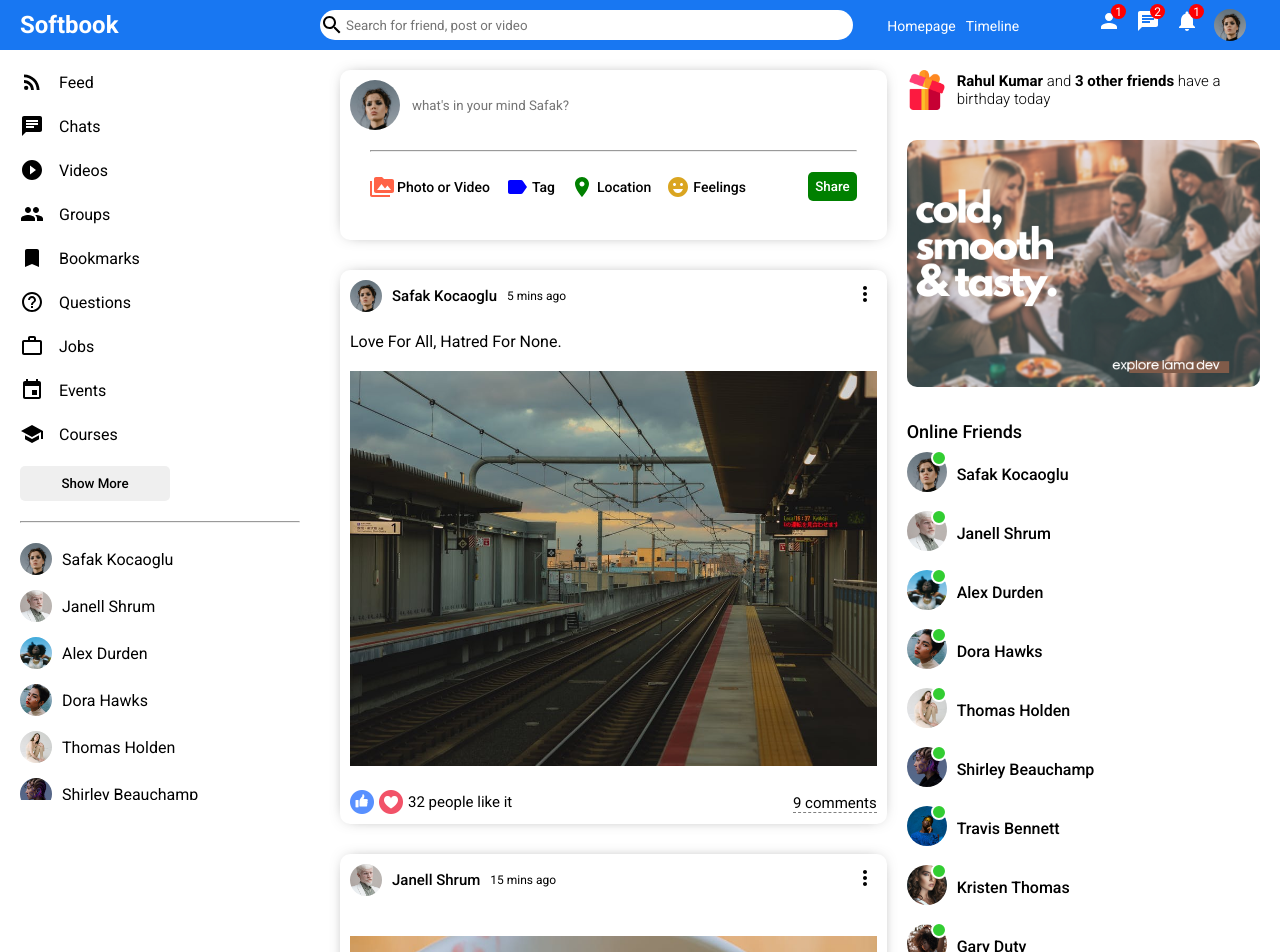
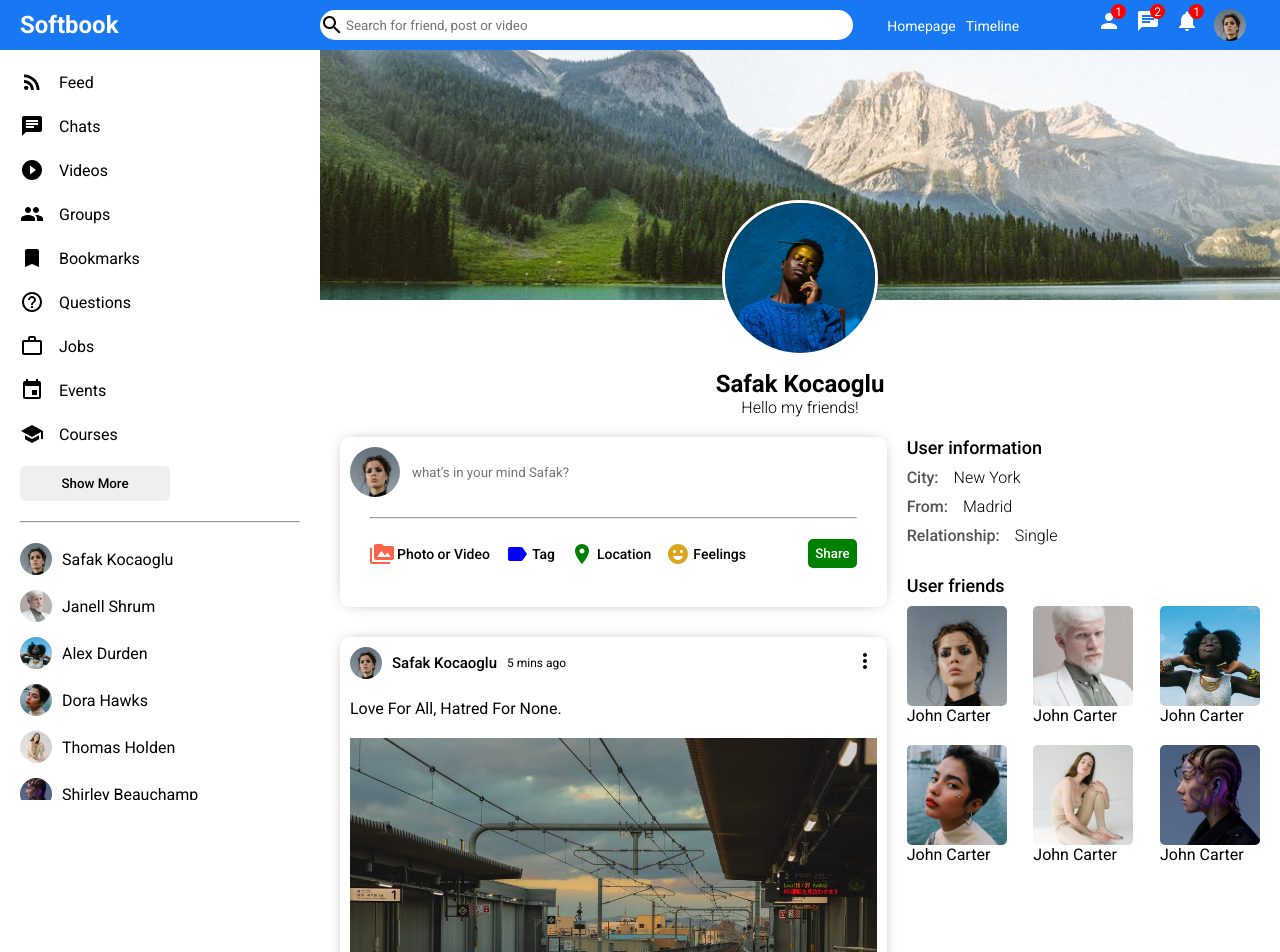
Before and after one commit to rajesh-gole-softobiz/Softbook, a React (Create React App) app in the folder react-softbook/: page / in a window 1280 px wide. Shown: the top 952 px of the page. Built offline with nearby package versions, Linux system fonts and the light colour scheme.

Commit message:
Profile Page

```diff
--- a/react-softbook/src/App.js
+++ b/react-softbook/src/App.js
@@ -1,8 +1,9 @@
 import Home from "./pages/home/Home";
+import Profile from "./pages/profile/Profile";
 
 function App() {
   return (
-     <Home/>
+     <Profile/>
   );
 }
 
--- a/react-softbook/src/components/rightbar/Rightbar.jsx
+++ b/react-softbook/src/components/rightbar/Rightbar.jsx
@@ -1,84 +1,105 @@
-import './rightbar.css';
-import {Users} from '../../dummyData';
-import Online from '../online/Online';
+import "./rightbar.css";
+import { Users } from "../../dummyData";
+import Online from "../online/Online";
 
-export default function Rightbar() {
-  return (
-    <div className='rightbar'>
-      <div className="rightbarWrapper">
-
+export default function Rightbar({ profile }) {
+  const HomeRightbar = () => {
+    return (
+      <>
         <div className="birthdayContainer">
           <img className="birthdayImg" src="assets/gift.png" alt="" />
-          <span className="birthdayText"><b>Rahul Kumar</b> and <b>3 other friends</b> have a birthday today</span>
+          <span className="birthdayText">
+            <b>Pola Foster</b> and <b>3 other friends</b> have a birhday today.
+          </span>
         </div>
+        <img className="rightbarAd" src="assets/ad.png" alt="" />
+        <h4 className="rightbarTitle">Online Friends</h4>
+        <ul className="rightbarFriendList">
+          {Users.map((u) => (
+            <Online key={u.id} user={u} />
+          ))}
+        </ul>
+      </>
+    );
+  };
 
-        <img className='rightbarAd' src="assets/ad.png" alt="" />
-        <h4 className='rightbarTitle'>Online Friends</h4>
-        <ul className="rightbarFriendList">
-
-          {Users.map(u=>(
-            <Online key={u.id} user={u}/>
-          ))}
-
-{/*
-          <li className="rightbarFriend">
-            <div className="rightbarProfileImgContainer">
-              <img className="rightbarProfileImg" src="assets/person/3.jpeg" alt="" />
-              <span className="rightbarOnline"></span>
-            </div>
-            <span className='rightbarUsername'>John Carter</span>
-          </li>
-
-          <li className="rightbarFriend">
-            <div className="rightbarProfileImgContainer">
-              <img className="rightbarProfileImg" src="assets/person/3.jpeg" alt="" />
-              <span className="rightbarOnline"></span>
-            </div>
-            <span className='rightbarUsername'>John Carter</span>
-          </li>
-
-          <li className="rightbarFriend">
-            <div className="rightbarProfileImgContainer">
-              <img className="rightbarProfileImg" src="assets/person/3.jpeg" alt="" />
-              <span className="rightbarOnline"></span>
-            </div>
-            <span className='rightbarUsername'>John Carter</span>
-          </li>
-
-          <li className="rightbarFriend">
-            <div className="rightbarProfileImgContainer">
-              <img className="rightbarProfileImg" src="assets/person/3.jpeg" alt="" />
-              <span className="rightbarOnline"></span>
-            </div>
-            <span className='rightbarUsername'>John Carter</span>
-          </li>
-
-          <li className="rightbarFriend">
-            <div className="rightbarProfileImgContainer">
-              <img className="rightbarProfileImg" src="assets/person/3.jpeg" alt="" />
-              <span className="rightbarOnline"></span>
-            </div>
-            <span className='rightbarUsername'>John Carter</span>
-          </li>
-
-          <li className="rightbarFriend">
-            <div className="rightbarProfileImgContainer">
-              <img className="rightbarProfileImg" src="assets/person/3.jpeg" alt="" />
-              <span className="rightbarOnline"></span>
-            </div>
-            <span className='rightbarUsername'>John Carter</span>
-          </li>
-
-          <li className="rightbarFriend">
-            <div className="rightbarProfileImgContainer">
-              <img className="rightbarProfileImg" src="assets/person/3.jpeg" alt="" />
-              <span className="rightbarOnline"></span>
-            </div>
-            <span className='rightbarUsername'>John Carter</span>
-          </li> */}
-
-        </ul>
+  const ProfileRightbar = () => {
+    return (
+      <>
+        <h4 className="rightbarTitle">User information</h4>
+        <div className="rightbarInfo">
+          <div className="rightbarInfoItem">
+            <span className="rightbarInfoKey">City:</span>
+            <span className="rightbarInfoValue">New York</span>
+          </div>
+          <div className="rightbarInfoItem">
+            <span className="rightbarInfoKey">From:</span>
+            <span className="rightbarInfoValue">Madrid</span>
+          </div>
+          <div className="rightbarInfoItem">
+            <span className="rightbarInfoKey">Relationship:</span>
+            <span className="rightbarInfoValue">Single</span>
+          </div>
+        </div>
+        <h4 className="rightbarTitle">User friends</h4>
+        <div className="rightbarFollowings">
+          <div className="rightbarFollowing">
+            <img
+              src="assets/person/1.jpeg"
+              alt=""
+              className="rightbarFollowingImg"
+            />
+            <span className="rightbarFollowingName">John Carter</span>
+          </div>
+          <div className="rightbarFollowing">
+            <img
+              src="assets/person/2.jpeg"
+              alt=""
+              className="rightbarFollowingImg"
+            />
+            <span className="rightbarFollowingName">John Carter</span>
+          </div>
+          <div className="rightbarFollowing">
+            <img
+              src="assets/person/3.jpeg"
+              alt=""
+              className="rightbarFollowingImg"
+            />
+            <span className="rightbarFollowingName">John Carter</span>
+          </div>
+          <div className="rightbarFollowing">
+            <img
+              src="assets/person/4.jpeg"
+              alt=""
+              className="rightbarFollowingImg"
+            />
+            <span className="rightbarFollowingName">John Carter</span>
+          </div>
+          <div className="rightbarFollowing">
+            <img
+              src="assets/person/5.jpeg"
+              alt=""
+              className="rightbarFollowingImg"
+            />
+            <span className="rightbarFollowingName">John Carter</span>
+          </div>
+          <div className="rightbarFollowing">
+            <img
+              src="assets/person/6.jpeg"
+              alt=""
+              className="rightbarFollowingImg"
+            />
+            <span className="rightbarFollowingName">John Carter</span>
+          </div>
+        </div>
+      </>
+    );
+  };
+  return (
+    <div className="rightbar">
+      <div className="rightbarWrapper">
+        {profile ? <ProfileRightbar /> : <HomeRightbar />}
       </div>
     </div>
-  )
+  );
 }
--- /dev/null
+++ b/react-softbook/src/pages/profile/Profile.jsx
@@ -0,0 +1,40 @@
+import "./profile.css";
+import Topbar from "../../components/topbar/Topbar";
+import Sidebar from "../../components/sidebar/Sidebar";
+import Feed from "../../components/feed/Feed";
+import Rightbar from "../../components/rightbar/Rightbar";
+
+export default function Profile() {
+  return (
+    <>
+      <Topbar />
+      <div className="profile">
+        <Sidebar />
+        <div className="profileRight">
+          <div className="profileRightTop">
+            <div className="profileCover">
+              <img
+                className="profileCoverImg"
+                src="assets/post/3.jpeg"
+                alt=""
+              />
+              <img
+                className="profileUserImg"
+                src="assets/person/7.jpeg"
+                alt=""
+              />
+            </div>
+            <div className="profileInfo">
+                <h4 className="profileInfoName">Safak Kocaoglu</h4>
+                <span className="profileInfoDesc">Hello my friends!</span>
+            </div>
+          </div>
+          <div className="profileRightBottom">
+            <Feed />
+            <Rightbar profile/>
+          </div>
+        </div>
+      </div>
+    </>
+  );
+}
--- /dev/null
+++ b/react-softbook/src/pages/profile/profile.css
@@ -0,0 +1,50 @@
+.profile{
+    display: flex;
+}
+
+.profileRight{
+    flex: 9;
+}
+
+.profileCover{
+    height: 320px;
+    position: relative;
+}
+
+.profileCoverImg{
+    width: 100%;
+    height: 250px;
+    object-fit: cover;
+}
+
+.profileUserImg{
+    width: 150px;
+    height: 150px;
+    border-radius: 50%;
+    object-fit: cover;
+    position: absolute;
+    left: 0;
+    right: 0;
+    margin: auto;
+    top: 150px;
+    border: 3px solid white;
+}
+
+.profileInfo{
+    display: flex;
+    flex-direction: column;
+    align-items: center;
+    justify-content: center;
+}
+
+.profileInfoName{
+    font-size: 24px;
+}
+
+.profileInfoDesc{
+    font-weight: 300;
+}
+
+.profileRightBottom{
+    display: flex;
+}
```
